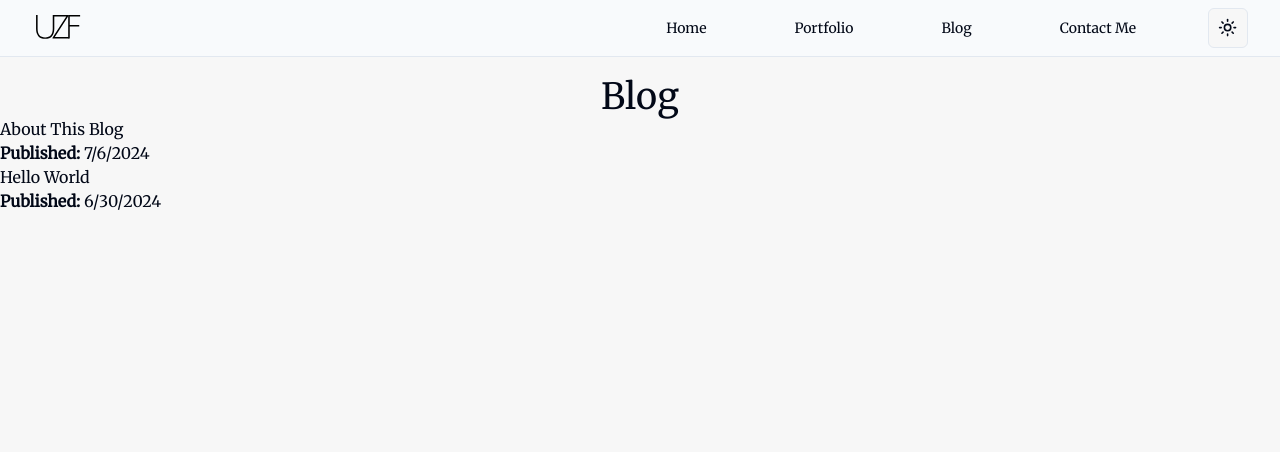
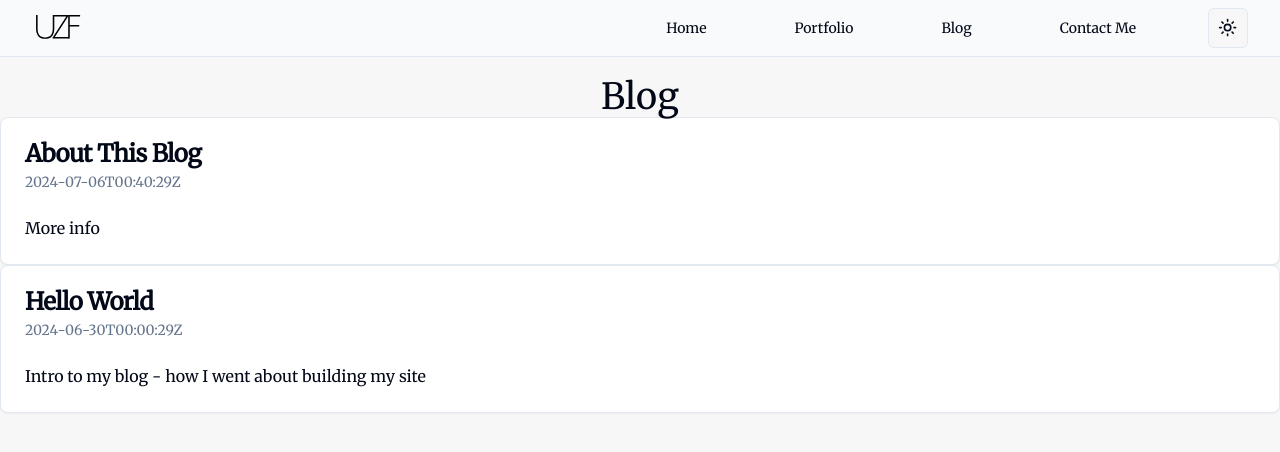
Before and after one commit to Skoomar/umar-farooqi, a Next.js app: page /blog in a window 1280 px wide. Shown: the top 452 px of the page. Built offline with nearby package versions, Linux system fonts and the light colour scheme.

Commit message:
Get BlogCard workingQ

```diff
--- a/src/app/blog/(posts)/about-this-site/page.mdx
+++ b/src/app/blog/(posts)/about-this-site/page.mdx
@@ -7,6 +7,7 @@ with a game of Snake built in JS.
 
 
 export const metadata = {
-    title: 'About This Blog',
-    publishDate: '2024-07-06T00:40:29Z',
+    title: "About This Blog",
+    description: "More info",
+    publishDate: "2024-07-06T00:40:29Z",
 }
--- a/src/app/blog/(posts)/hello-world/page.mdx
+++ b/src/app/blog/(posts)/hello-world/page.mdx
@@ -12,6 +12,7 @@ them a bit too inflexible, requiring lots of config that seems to conflict with
 the concept of headless UI component libraries. So I've been using shadcn and loving it so far.
 
 export const metadata = {
-    title: 'Hello World',
-    publishDate: '2024-06-30T00:00:29Z',
+    title: "Hello World",
+    description: "Intro to my blog - how I went about building my site",
+    publishDate: "2024-06-30T00:00:29Z",
 }
--- a/src/components/blog/posts.tsx
+++ b/src/components/blog/posts.tsx
@@ -1,20 +1,43 @@
-import { type Post } from '@/posts'
-import Link from 'next/link';
+import Link from 'next/link'
+import { type Post } from '@/posts';
+import { Card, CardContent, CardDescription, CardHeader, CardTitle } from '@/components/ui/card';
+
+const BlogCard = ({slug, title, description, publishDate}: {slug: string, title: string, description: string, publishDate: string}) => (
+    // <Card onClick={() => redirect(`/blog/${slug}`)}>
+    <Card>
+        <CardHeader>
+            <CardTitle className="hover:underline"><Link href={`/blog/${slug}`}>{title}</Link></CardTitle>
+            <CardDescription>{publishDate}</CardDescription>
+        </CardHeader>
+        <CardContent>
+            <p>{description}</p>
+        </CardContent>
+    </Card>
+);
 
 export function Posts({ posts }: { posts: Post[] }) {
     return (
-        <ol>
-            {posts.map(({ slug, title, publishDate }) => (
-                <li key={slug}>
-                    <h2>
-                        <Link href={`/blog/${slug}`}>{title}</Link>
-                    </h2>
-                    <p>
-                        <strong>Published:</strong>{' '}
-                        {new Date(publishDate).toLocaleDateString()}{' '}
-                    </p>
-                </li>
+        <div>
+            {posts.map(({ slug, title, description, publishDate }) => (
+                <BlogCard key={slug} slug={slug} title={title} description={description} publishDate={publishDate} />
             ))}
-        </ol>
+        </div>
     )
 }
+// export function Posts({ posts }: { posts: Post[] }) {
+//     return (
+//         <ol>
+//             {posts.map(({ slug, title, description, publishDate }) => (
+//                 <li key={slug}>
+//                     <h2>
+//                         <Link href={`/blog/${slug}`}>{title}</Link>
+//                     </h2>
+//                     <p>
+//                         <strong>Published:</strong>{' '}
+//                         {new Date(publishDate).toLocaleDateString()}{' '}
+//                     </p>
+//                 </li>
+//             ))}
+//         </ol>
+//     )
+// }
--- a/src/posts.ts
+++ b/src/posts.ts
@@ -3,6 +3,7 @@ import { readdir } from 'node:fs/promises';
 export interface Post {
     slug: string;
     title: string;
+    description: string;
     publishDate: string;
 }
 
```
